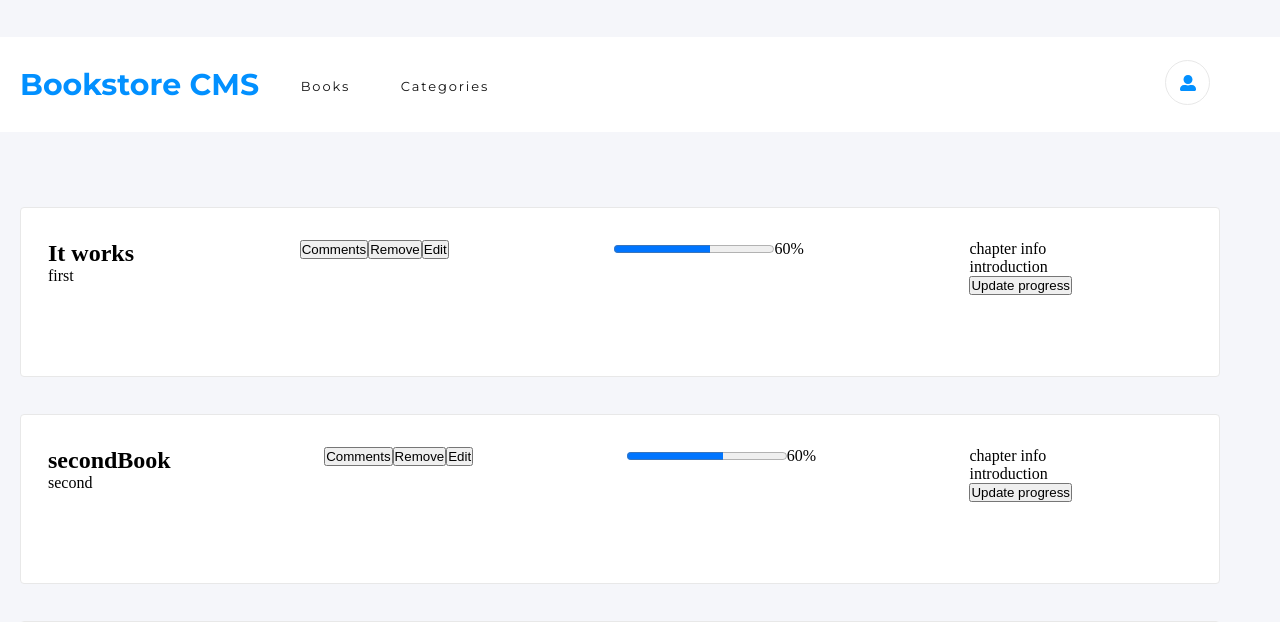
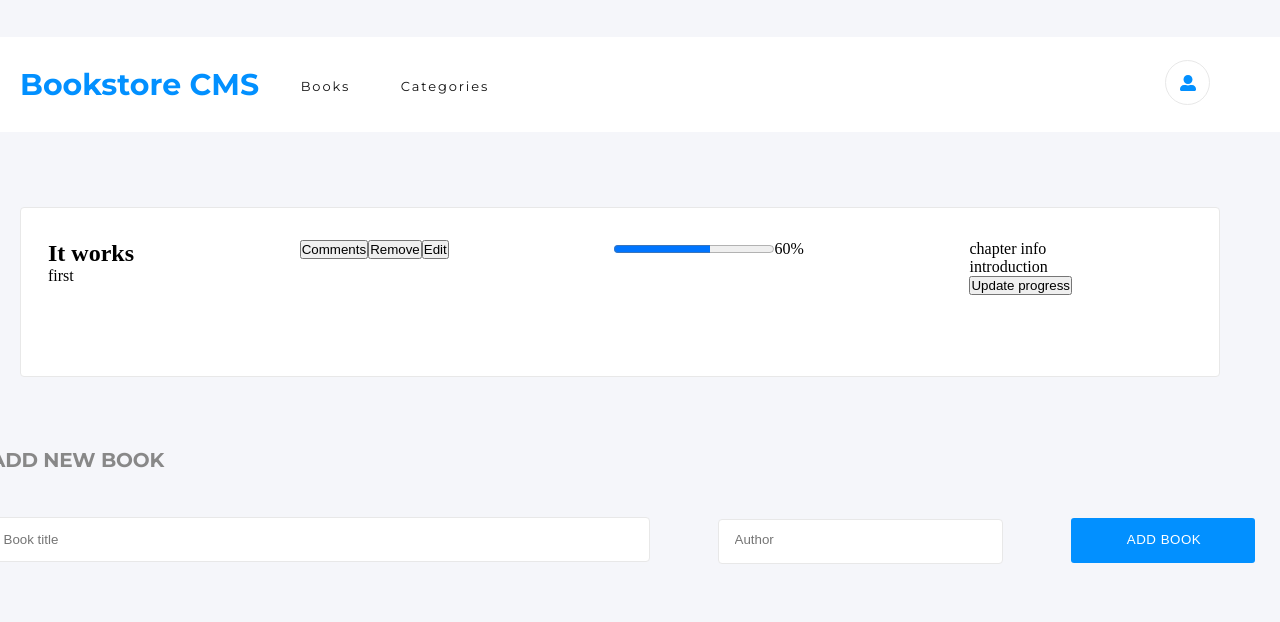
Before and after one commit to carreraprogrammer/bookstore, a React (Create React App) app: page / in a window 1280 px wide. Shown: the part 112-734 px from the top of the page. Built offline with nearby package versions, Linux system fonts and the light colour scheme.

Commit message:
Import Redux useDispatch to remove books

```diff
--- a/src/components/Book.js
+++ b/src/components/Book.js
@@ -2,16 +2,23 @@ import React from 'react';
 import PropTypes from 'prop-types';
 
 const Book = (props) => {
-  const { title, author } = props;
+  const {
+    title, author, id, removeBook,
+  } = props;
+
+  const deleteBook = () => {
+    removeBook(id);
+  };
+
   return (
-    <div className="book">
+    <div className="book" id={id}>
       <div className="bookInfo">
         <h2 className="bookTitle">{title}</h2>
         <span className="bookAuthor">{author}</span>
       </div>
       <div className="bookActions">
         <button type="button">Comments</button>
-        <button type="button">Remove</button>
+        <button type="button" onClick={deleteBook}>Remove</button>
         <button type="button">Edit</button>
       </div>
       <div className="progressBlock">
@@ -36,6 +43,8 @@ const Book = (props) => {
 Book.propTypes = {
   title: PropTypes.string.isRequired,
   author: PropTypes.string.isRequired,
+  id: PropTypes.string.isRequired,
+  removeBook: PropTypes.func.isRequired,
 };
 
 export default Book;
--- a/src/components/BookList.js
+++ b/src/components/BookList.js
@@ -1,7 +1,7 @@
 import { useSelector, useDispatch } from 'react-redux';
 import Book from './Book';
 import Form from './Form';
-import { addBook } from '../redux/books/books';
+import { addBook, removeBook } from '../redux/books/books';
 
 const BookList = () => {
   const booksArray = useSelector((state) => state.books);
@@ -11,10 +11,22 @@ const BookList = () => {
     dispatch(addBook(book));
   };
 
+  const deleteBook = (id) => {
+    dispatch(removeBook(id));
+  };
+
   return (
     <div className="bookListContainer">
       <ul className="booksList">
-        {booksArray.map((book) => <Book key={book.key} title={book.title} author={book.author} />)}
+        {booksArray.map((book) => (
+          <Book
+            removeBook={deleteBook}
+            key={book.key}
+            id={book.key}
+            title={book.title}
+            author={book.author}
+          />
+        ))}
       </ul>
       <Form addNewBook={addNewBook} />
     </div>
--- a/src/redux/books/books.js
+++ b/src/redux/books/books.js
@@ -1,10 +1,12 @@
+import { v4 as uuidv4 } from 'uuid';
+
 const ADD_BOOK = 'books/ADD_BOOK';
 const REMOVE_BOOK = 'books/REMOVE_BOOK';
 
+const uniqueKey = uuidv4();
+
 const initialState = [
-  { key: 1, title: 'It works', author: 'first' },
-  { key: 2, title: 'secondBook', author: 'second' },
-  { key: 3, title: 'thirdBook', author: 'third' },
+  { key: uniqueKey, title: 'It works', author: 'first' },
 ];
 
 export const addBook = (book) => ({
@@ -22,7 +24,7 @@ const booksReducer = (state = initialState, action) => {
     case ADD_BOOK:
       return [...state, action.book];
     case REMOVE_BOOK:
-      return state.filter((book) => book.id !== action.payload);
+      return state.filter((book) => book.key !== action.id);
     default:
       return state;
   }
```
